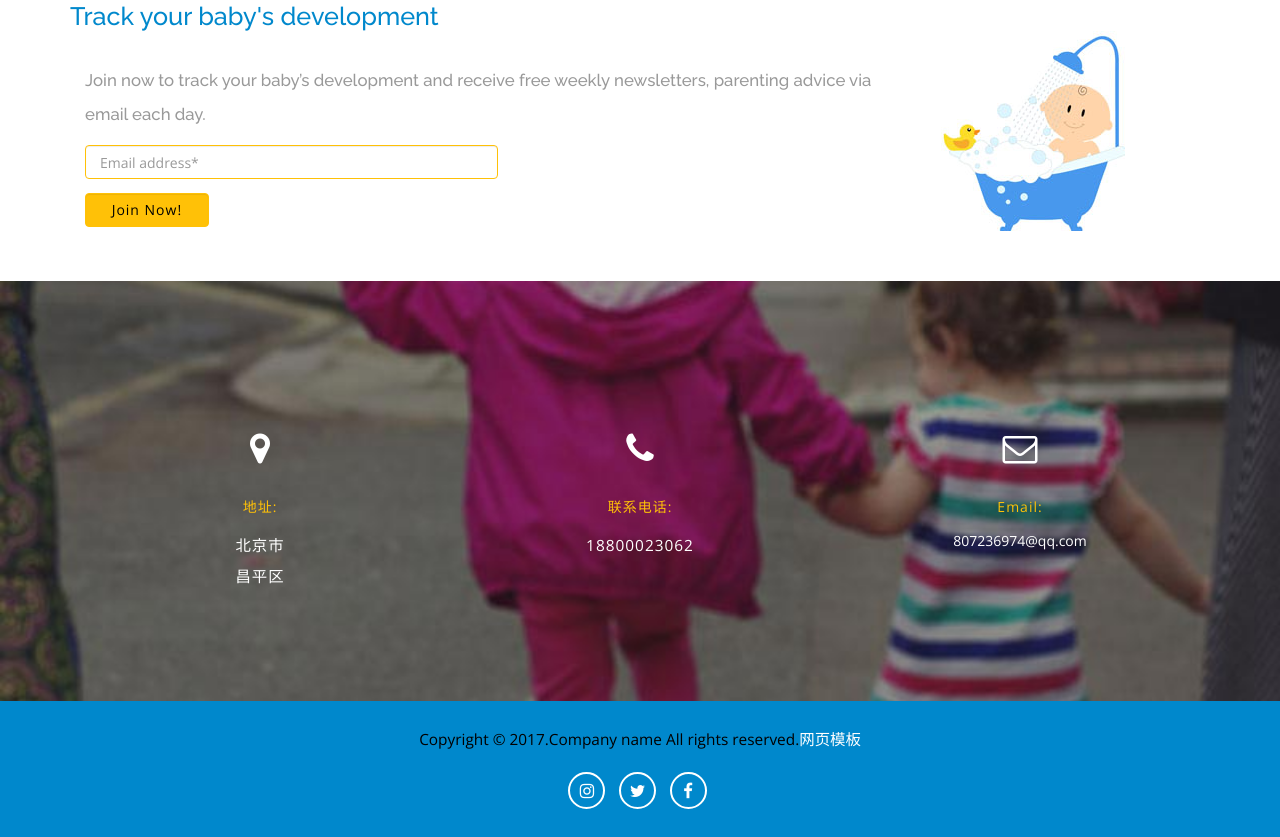
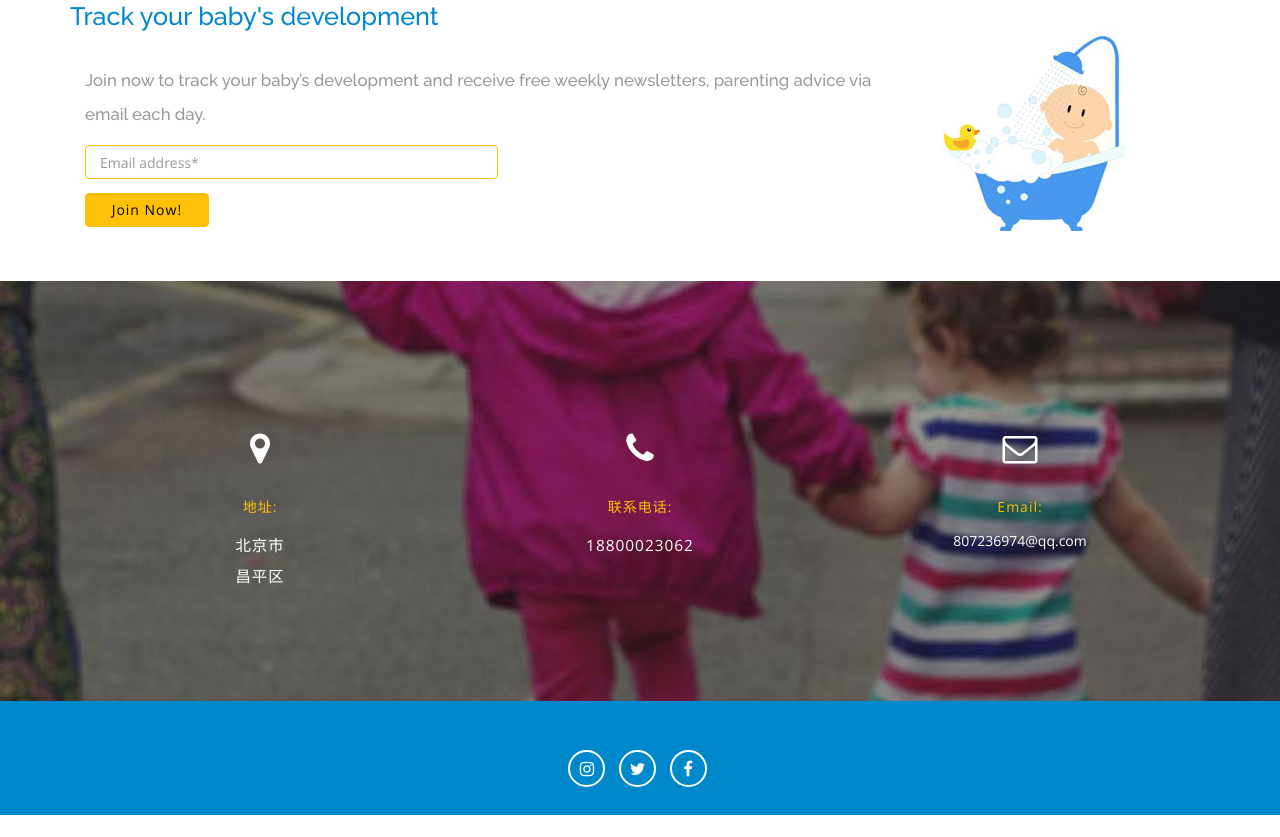
Before and after one commit to chenguihua5/resume, a plain HTML site: page index.html in a window 1280 px wide. Shown: the part 4201-5038 px from the top of the page. After the commit the page ends 5016 px from the top, so only its background shows below. Drawn offline with nearby package versions, Linux system fonts and the light colour scheme.

Commit message:
index.html
修改主页最后简介

```diff
--- a/index.html
+++ b/index.html
@@ -449,7 +449,6 @@
 	<div class="container">
 		<div class="footer_w3 text-center">
 			<div class="footer_copyright">
-			 <p>Copyright &copy; 2017.Company name All rights reserved.<a target="_blank" href="http://sc.chinaz.com/moban/">&#x7F51;&#x9875;&#x6A21;&#x677F;</a></p>
 			</div>
 		   <ul class="list-inline">
 				<li><a href="#" class="icon icon-md icon-bordered icon-white fa fa-instagram "></a></li>
```
